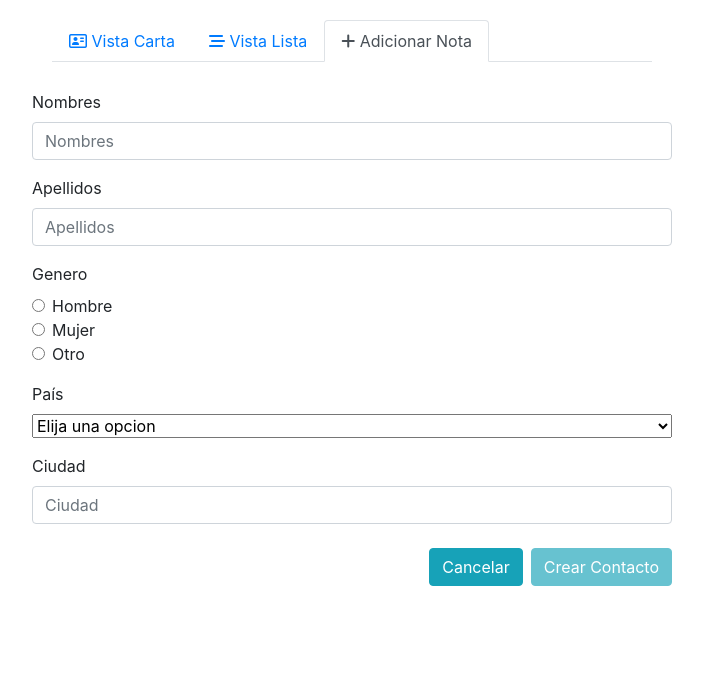
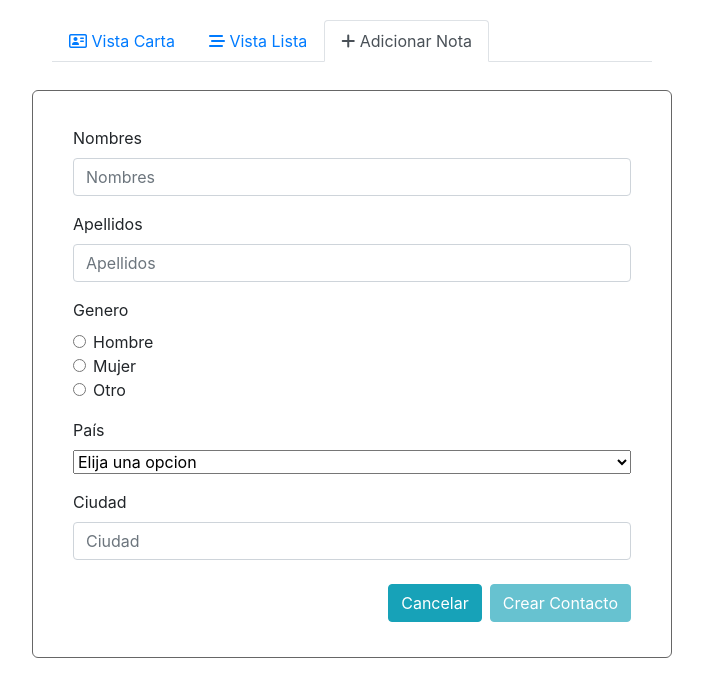
Before and after one commit to Gonzalo-Bruna/listaContactos, an Angular app: page / in a window 1280 px wide. Shown: the top 696 px of the page, without its empty margins (288-991 px from the left). Built offline with nearby package versions, Linux system fonts and the light colour scheme.

Commit message:
mejorar vista de creacion de contactos

```diff
--- a/src/app/aplicacion/adicionar-contacto/adicionar-contacto.component.html
+++ b/src/app/aplicacion/adicionar-contacto/adicionar-contacto.component.html
@@ -1,4 +1,4 @@
-<form action="" class="w-50 m-auto" [formGroup]="formulario">
+<form [formGroup]="formulario">
     <div class="mb-3">
         <label  class="form-label">Nombres</label>
         <input type="text" class="form-control" placeholder="Nombres" formControlName="nombres">
@@ -48,16 +48,16 @@
     </div>
 
     <div class="warnings mt-4 alert alert-warning" *ngIf="(nombres.invalid && nombres.touched) || (apellidos.invalid && apellidos.touched) || (radio.invalid && radio.touched) || (pais.invalid && pais.touched) || (ciudad.invalid && ciudad.touched)">
-        <div role="alert" class="mb-1" *ngIf="nombres.invalid && nombres.touched">
+        <div role="alert" class="mb-2" *ngIf="nombres.invalid && nombres.touched">
             El nombre es obligatorio
         </div>
-        <div role="alert" class="mb-1" *ngIf="apellidos.invalid && apellidos.touched">
+        <div role="alert" class="mb-2" *ngIf="apellidos.invalid && apellidos.touched">
             Los apellidos son obligatorios
         </div>
-        <div role="alert" class="mb-1" *ngIf="radio.invalid && radio.touched">
+        <div role="alert" class="mb-2" *ngIf="radio.invalid && radio.touched">
             El radio es obligatorio
         </div>
-        <div role="alert" class="mb-1" *ngIf="pais.invalid && pais.touched">
+        <div role="alert" class="mb-2" *ngIf="pais.invalid && pais.touched">
             País es obligatorio
         </div>
         <div role="alert" *ngIf="ciudad.invalid && ciudad.touched">
--- a/src/app/aplicacion/adicionar-contacto/adicionar-contacto.component.scss
+++ b/src/app/aplicacion/adicionar-contacto/adicionar-contacto.component.scss
@@ -0,0 +1,8 @@
+form{
+    width: 50%;
+    padding: 35px 40px;
+    border: 1px solid #666;
+    border-radius: 6px;
+    margin: auto;
+    margin-bottom: 30px;
+}
```
